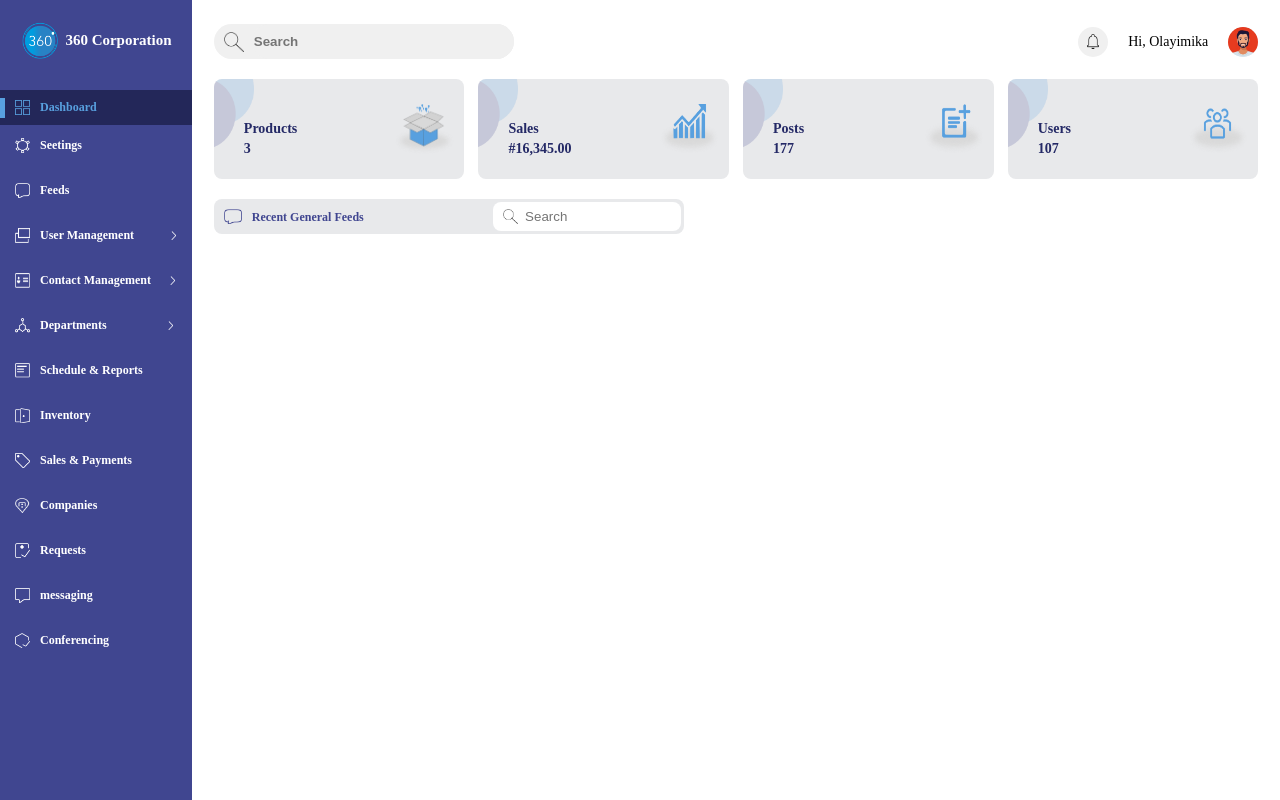
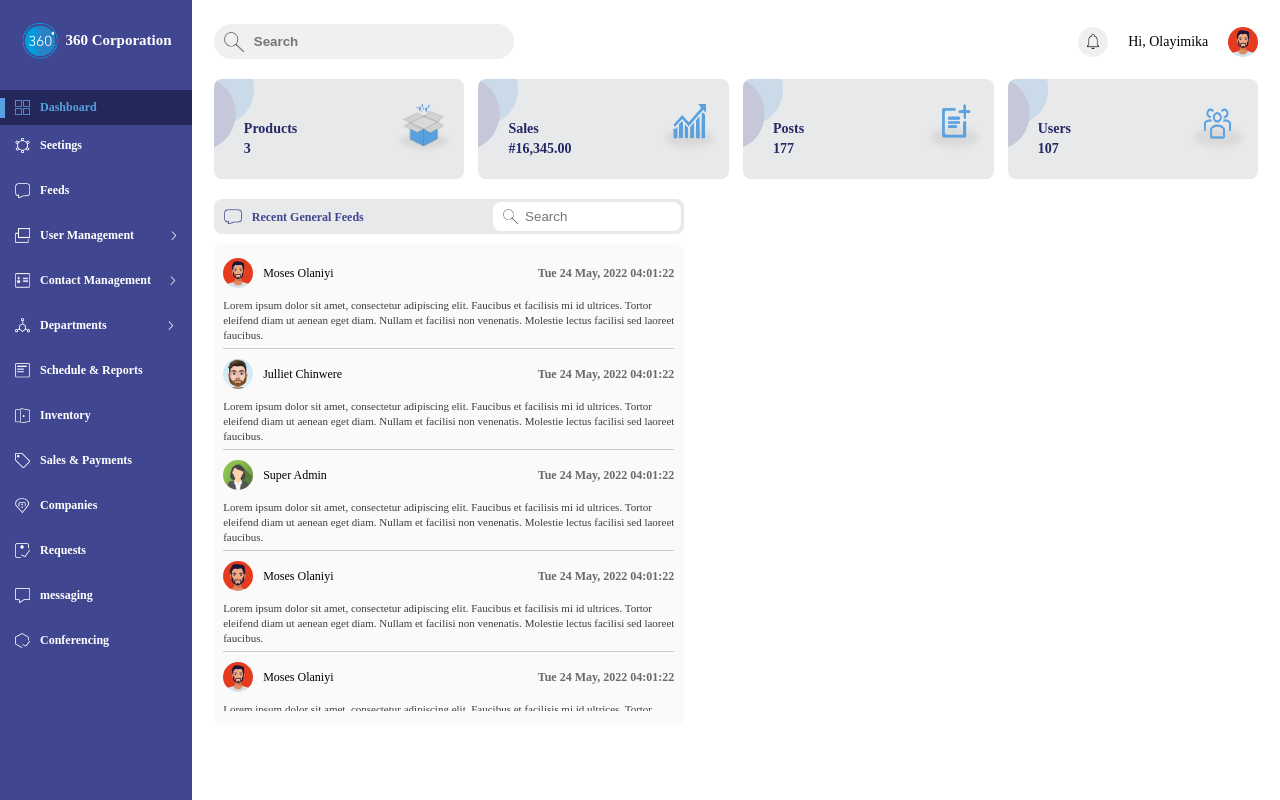
Before and after one commit to Faruoq01/360-web, a Vue app: page / in a window 1280 px wide. Built offline with nearby package versions, Linux system fonts and the light colour scheme.

Commit message:
dashboard done

```diff
--- a/src/components/Home/Dashboard/Dashboard.vue
+++ b/src/components/Home/Dashboard/Dashboard.vue
@@ -76,6 +76,90 @@
                 <input style="background:#fff; margin-left:5px; font-weight:500" class="input-search" type="text" placeholder="Search" />
             </div>
         </div>
+
+        <div class="list-feeds">
+            <div class="inner-feeds">
+                <div class="main-feed">
+                    <div class="feed-header">
+                        <div class="name-feed">
+                            <img style="border-radius:20px" class="user-icon" src="../../../assets/images/first.png" alt="icon"/>
+                            <div style="margin-left:10px">Moses Olaniyi</div>
+                        </div>
+                        <div class="date-text">Tue 24 May, 2022 04:01:22</div>
+                    </div>
+                    <div class="feed-content">
+                        Lorem ipsum dolor sit amet, consectetur adipiscing elit.
+                        Faucibus et facilisis mi id ultrices. Tortor eleifend diam
+                        ut aenean eget diam. Nullam et facilisi non venenatis. Molestie
+                        lectus facilisi sed laoreet faucibus.
+                    </div>
+                </div>
+
+                <div class="main-feed">
+                    <div class="feed-header">
+                        <div class="name-feed">
+                            <img style="border-radius:20px" class="user-icon" src="../../../assets/images/second.png" alt="icon"/>
+                            <div style="margin-left:10px">Julliet Chinwere</div>
+                        </div>
+                        <div class="date-text">Tue 24 May, 2022 04:01:22</div>
+                    </div>
+                    <div class="feed-content">
+                        Lorem ipsum dolor sit amet, consectetur adipiscing elit.
+                        Faucibus et facilisis mi id ultrices. Tortor eleifend diam
+                        ut aenean eget diam. Nullam et facilisi non venenatis. Molestie
+                        lectus facilisi sed laoreet faucibus.
+                    </div>
+                </div>
+
+                <div class="main-feed">
+                    <div class="feed-header">
+                        <div class="name-feed">
+                            <img style="border-radius:20px" class="user-icon" src="../../../assets/images/third.png" alt="icon"/>
+                            <div style="margin-left:10px">Super Admin</div>
+                        </div>
+                        <div class="date-text">Tue 24 May, 2022 04:01:22</div>
+                    </div>
+                    <div class="feed-content">
+                        Lorem ipsum dolor sit amet, consectetur adipiscing elit.
+                        Faucibus et facilisis mi id ultrices. Tortor eleifend diam
+                        ut aenean eget diam. Nullam et facilisi non venenatis. Molestie
+                        lectus facilisi sed laoreet faucibus.
+                    </div>
+                </div>
+
+                <div class="main-feed">
+                    <div class="feed-header">
+                        <div class="name-feed">
+                            <img style="border-radius:20px" class="user-icon" src="../../../assets/images/fourth.png" alt="icon"/>
+                            <div style="margin-left:10px">Moses Olaniyi</div>
+                        </div>
+                        <div class="date-text">Tue 24 May, 2022 04:01:22</div>
+                    </div>
+                    <div class="feed-content">
+                        Lorem ipsum dolor sit amet, consectetur adipiscing elit.
+                        Faucibus et facilisis mi id ultrices. Tortor eleifend diam
+                        ut aenean eget diam. Nullam et facilisi non venenatis. Molestie
+                        lectus facilisi sed laoreet faucibus.
+                    </div>
+                </div>
+
+                <div class="main-feed">
+                    <div class="feed-header">
+                        <div class="name-feed">
+                            <img style="border-radius:20px" class="user-icon" src="../../../assets/images/first.png" alt="icon"/>
+                            <div style="margin-left:10px">Moses Olaniyi</div>
+                        </div>
+                        <div class="date-text">Tue 24 May, 2022 04:01:22</div>
+                    </div>
+                    <div class="feed-content">
+                        Lorem ipsum dolor sit amet, consectetur adipiscing elit.
+                        Faucibus et facilisis mi id ultrices. Tortor eleifend diam
+                        ut aenean eget diam. Nullam et facilisi non venenatis. Molestie
+                        lectus facilisi sed laoreet faucibus.
+                    </div>
+                </div>
+            </div>
+        </div>
     </div>
 </template>
 
--- a/src/components/styles/dashboard.css
+++ b/src/components/styles/dashboard.css
@@ -164,3 +164,69 @@
     flex-direction: row;
     align-items: center;
 }
+
+.list-feeds{
+    width: 45%;
+    height: 64%;
+    margin-top: 10px;
+    background: #FAFAFA;
+    border-radius: 8px;
+    display: flex;
+    justify-content: center;
+    align-items: center;
+}
+
+.inner-feeds{
+    width: 96%;
+    height: 94%;
+    overflow: scroll;
+}
+
+.main-feed{
+    width: 100%;
+    border-bottom-width: 1px;
+    border-bottom-style: solid;
+    border-bottom-color: #ccc;
+    margin-bottom: 10px;
+}
+
+.feed-header{
+    width: 100%;
+    height: 30px;
+    display: flex;
+    flex-direction: row;
+    justify-content: space-between;
+    align-items: center;
+}
+
+.name-feed{
+    display: flex;
+    flex-direction: row;
+    align-items: center;
+    font-family: 'Nunito-regular';
+    font-style: normal;
+    font-weight: 600;
+    font-size: 12px;
+    line-height: 22px;
+    color: #000000;
+}
+
+.date-text{
+    font-family: 'Nunito-regular';
+    font-style: normal;
+    font-weight: 600;
+    font-size: 12px;
+    line-height: 19px;
+    color: #6B6A6A;
+}
+
+.feed-content{
+    font-family: 'Nunito-regular';
+    font-style: normal;
+    font-weight: 500;
+    font-size: 11px;
+    line-height: 15px;
+    color: #403C3C;
+    margin-top: 10px;
+    margin-bottom: 5px;
+}
```
